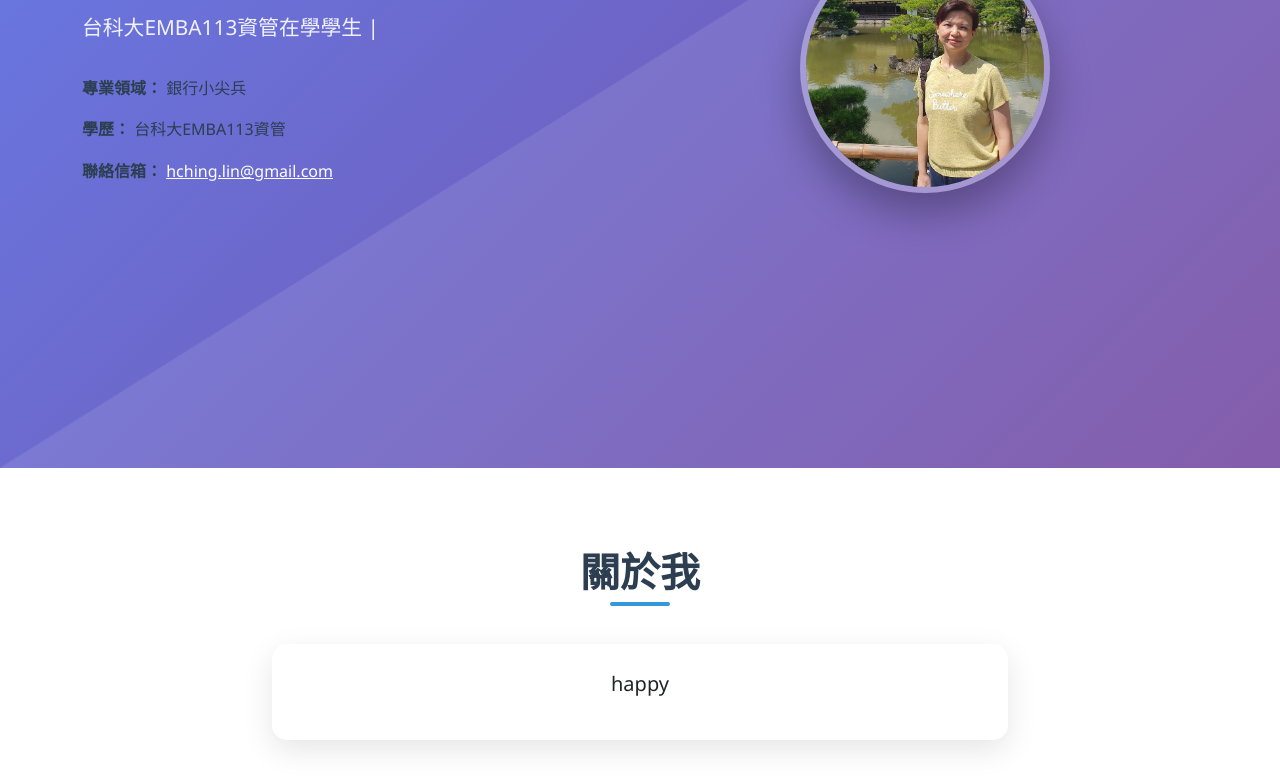
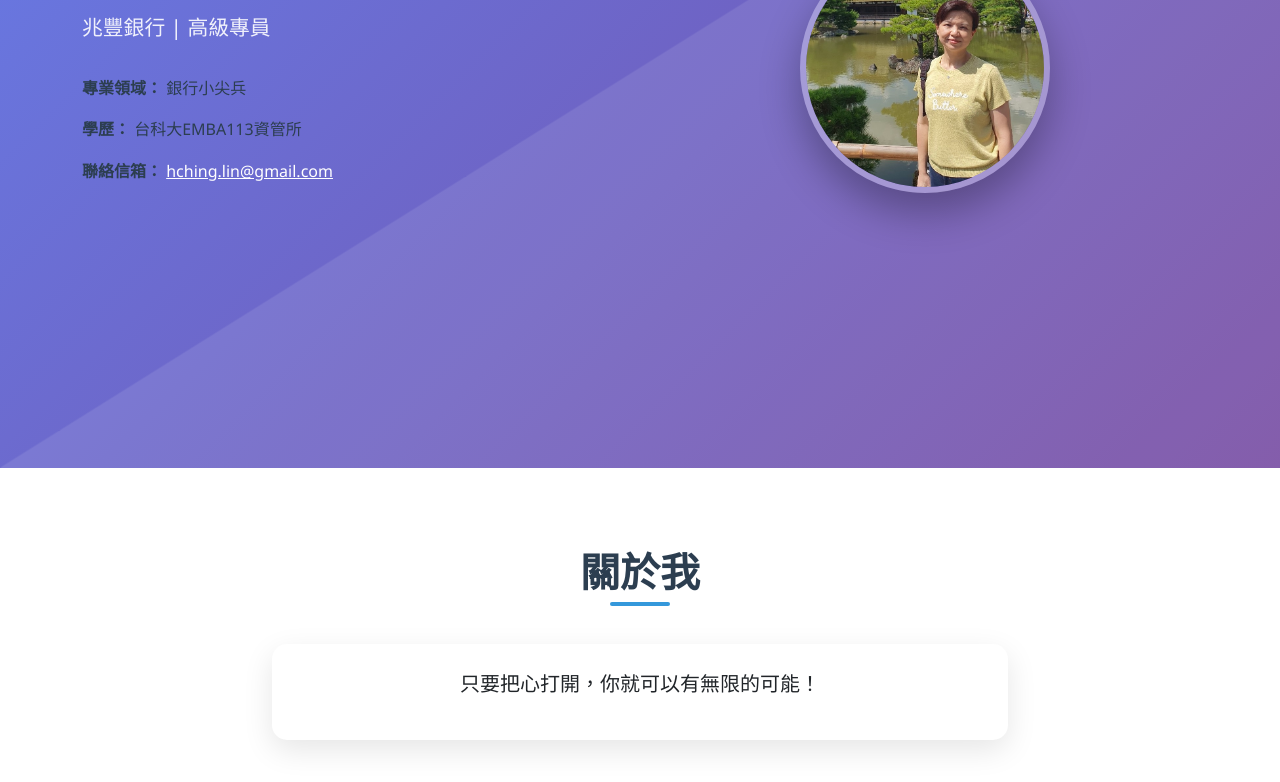
Before and after one commit to irenelin888/irenelin888.github.io, a plain HTML site: page index.html in a window 1280 px wide. Shown: the part 332-1114 px from the top of the page. Drawn offline with nearby package versions, Linux system fonts and the light colour scheme.

Commit message:
Update index.html

```diff
--- a/index.html
+++ b/index.html
@@ -157,11 +157,11 @@
         // ====== 使用者資料區域 - 請修改以下內容 ======
         const profileData = {
             name: "林慧卿",
-            title: "台科大EMBA113資管在學學生 | ",
+            title: "兆豐銀行 | 高級專員",
             expertise: "銀行小尖兵",
-            education: "台科大EMBA113資管",
+            education: "台科大EMBA113資管所",
             email: "hching.lin@gmail.com",
-            about: "happy",
+            about: "只要把心打開，你就可以有無限的可能！",
             contactEmail: "hching.lin@gmail.com",
             phone: "0932-019-157",
             location: "國立臺灣科技大學"
```
